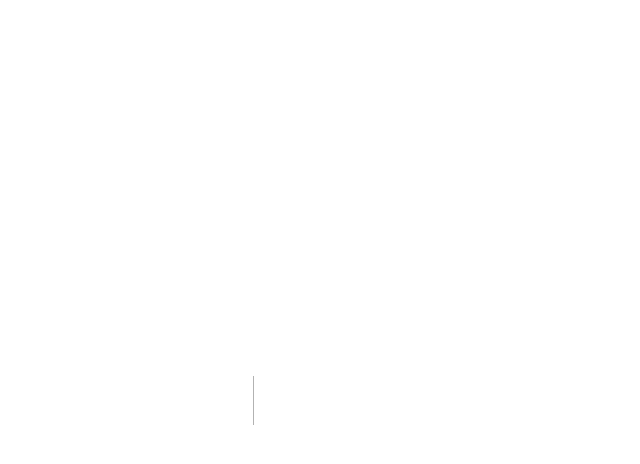
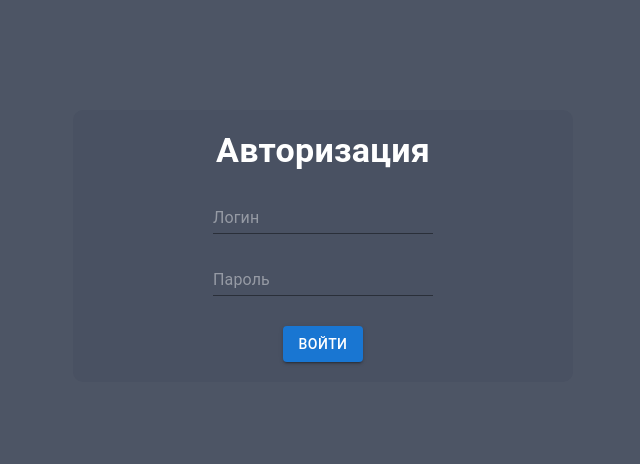
Before and after one commit to Hire-Hoffee/To-Do-List, a Next.js app: page /auth in a window 1280 px wide. Before the commit this address had no page. Shown: the top 464 px of the page, without its empty margins (317-957 px from the left). Built offline with nearby package versions, Linux system fonts and the light colour scheme.

Commit message:
auth feature

```diff
--- /dev/null
+++ b/src/app/auth/page.tsx
@@ -0,0 +1,13 @@
+import React from "react";
+import AuthForm from "@/components/AuthForm/AuthForm";
+import { Box } from "@mui/material";
+
+function AuthPage() {
+  return (
+    <Box display="flex" justifyContent="center" marginTop="100px">
+      <AuthForm />
+    </Box>
+  );
+}
+
+export default AuthPage;
--- /dev/null
+++ b/src/components/AuthForm/AuthForm.styles.ts
@@ -0,0 +1,15 @@
+import styled from "@emotion/styled";
+
+export const Container = styled.div`
+  background-color: #495162;
+  padding: 20px;
+  margin: 10px;
+  border-radius: 10px;
+  max-width: 500px;
+  width: 100%;
+  display: flex;
+  flex-direction: column;
+  gap: 30px;
+  justify-content: space-between;
+  align-items: center;
+`;
--- /dev/null
+++ b/src/components/AuthForm/AuthForm.tsx
@@ -0,0 +1,44 @@
+"use client";
+
+import React from "react";
+import * as SC from "./AuthForm.styles";
+import { Typography, Button } from "@mui/material";
+import { useForm } from "react-hook-form";
+import InputTask from "../TaskManage/InputTask";
+import { useRouter } from "next/navigation";
+
+function AuthForm() {
+  const { handleSubmit, getValues, reset, control } = useForm<{
+    username: string;
+    password: string;
+  }>({
+    defaultValues: { username: "", password: "" },
+    mode: "all",
+  });
+
+  const router = useRouter();
+
+  const handleLogin = () => {
+    const { username, password } = getValues();
+    if (username === "admin" && password === "admin") {
+      localStorage.setItem("auth", "true");
+      router.push("/");
+    }
+    reset();
+  };
+
+  return (
+    <SC.Container>
+      <Typography variant="h4" fontWeight="bold">
+        Авторизация
+      </Typography>
+      <InputTask control={control} name="username" placeholder="Логин" />
+      <InputTask control={control} name="password" placeholder="Пароль" />
+      <Button variant="contained" onClick={handleSubmit(handleLogin)}>
+        Войти
+      </Button>
+    </SC.Container>
+  );
+}
+
+export default AuthForm;
```
Also changed, not shown: src/app/page.tsx (+11 -1 lines).
